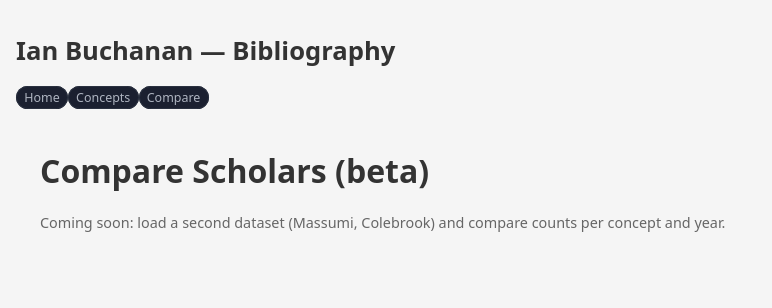
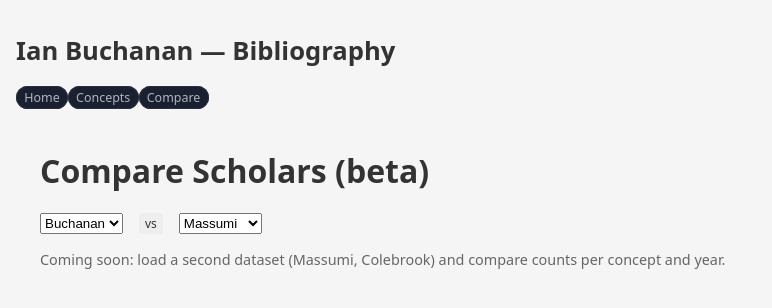
Before and after one commit to joesch21/Ian_Buchanan_Vault, a React (Vite) app in the folder site/: page /compare in a window 1280 px wide. Shown: the top 308 px of the page, without its empty margins (0-772 px from the left). Built offline with nearby package versions, Linux system fonts and the light colour scheme.

Commit message:
feat(compare): add Manuel DeLanda as selectable scholar with tag remap

```diff
--- /dev/null
+++ b/site/src/data/scholars/tag-maps.json
@@ -0,0 +1,6 @@
+{
+  "buchanan": { "Assemblage": "Assemblage", "Affect": "Affect", "Schizoanalysis": "Schizoanalysis", "Politics": "Politics", "Pedagogy": "Pedagogy", "Marxism/Jameson": "Marxism/Jameson" },
+  "massumi":  { "Affect": "Affect", "Perception": "Affect", "Semblance": "Affect", "Politics": "Politics", "Philosophy of Movement": "Assemblage" },
+  "colebrook":{ "Feminism": "Politics", "Climate": "Politics", "Deleuze": "Schizoanalysis", "Affect": "Affect" },
+  "delanda":  { "Assemblage": "Assemblage", "Materialism": "Assemblage", "Systems": "Assemblage", "Science/Philosophy": "Politics" }
+}
--- a/site/src/pages/Compare.jsx
+++ b/site/src/pages/Compare.jsx
@@ -1,8 +1,27 @@
-import React from 'react'
+import React, { useState } from 'react'
+
 export default function Compare() {
+  const [a, setA] = useState('buchanan')
+  const [b, setB] = useState('massumi')
+
   return (
     <div className="container">
       <h1>Compare Scholars (beta)</h1>
+      <div className="controls">
+        <select value={a} onChange={e => setA(e.target.value)}>
+          <option value="buchanan">Buchanan</option>
+          <option value="massumi">Massumi</option>
+          <option value="colebrook">Colebrook</option>
+          <option value="delanda">DeLanda</option>
+        </select>
+        <span className="badge">vs</span>
+        <select value={b} onChange={e => setB(e.target.value)}>
+          <option value="buchanan">Buchanan</option>
+          <option value="massumi">Massumi</option>
+          <option value="colebrook">Colebrook</option>
+          <option value="delanda">DeLanda</option>
+        </select>
+      </div>
       <p className="small-muted">Coming soon: load a second dataset (Massumi, Colebrook) and compare counts per concept and year.</p>
     </div>
   )
```
Also changed, not shown: site/src/data/scholars/delanda.csv (added).
